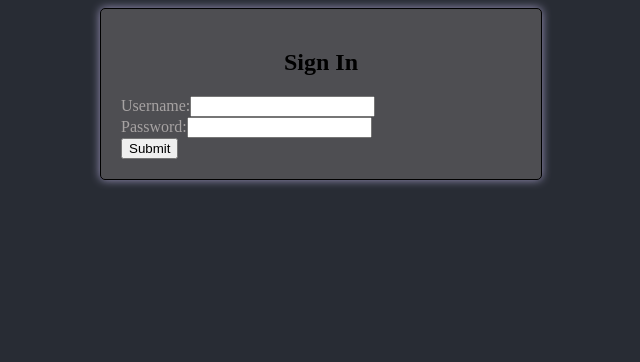
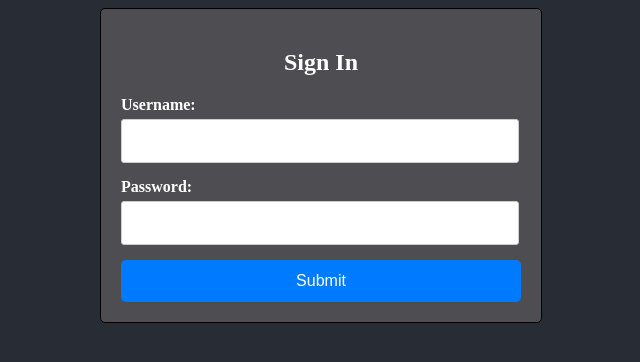
Before and after one commit to adelossantos06/phase4-project, a React (Create React App) app in the folder client/: page /signin in a window 1280 px wide. Shown: the top 362 px of the page, without its empty margins (319-959 px from the left). Built offline with nearby package versions, Linux system fonts and the light colour scheme.

Commit message:
add css to signIn.js

```diff
--- a/client/src/components/SignIn.css
+++ b/client/src/components/SignIn.css
@@ -1,11 +1,11 @@
 h2 {
     text-align: center;
     margin-bottom: 20px;
-    color: #black;
+    color: rgb(255, 255, 255);
 }
 
 label {
-    color: rgb(167, 163, 163);
+    color: rgb(255, 255, 255);
 }
 
 .container {
@@ -15,5 +15,49 @@ label {
     border: 1px solid black;
     border-radius: 5px;
     background-color: #4e4e52;
-    box-shadow: 0 0 10px rgb(155, 149, 187);
+
 }
+
+form {
+    display: flex;
+    flex-direction: column;
+}
+
+label {
+    display: flex;
+    font-weight: bold;
+    margin-bottom: 5px;
+}
+
+.usernameInput {
+    padding: 12px 20px;
+    margin-bottom: 15px;
+    border: 1px solid #ccc;
+    border-radius: 3px;
+    font-size: 16px;
+    width: 89%;
+}
+
+input[type="text"],
+input[type="password"] {
+    padding: 12px 20px;
+    margin-bottom: 15px;
+    border: 1px solid #ccc;
+    border-radius: 3px;
+    font-size: 16px;
+    width: 89%;
+}
+
+button[type="submit"] {
+    background-color: #007bff;
+    color: white;
+    border: none;
+    padding: 12px 20px;
+    border-radius: 5px;
+    cursor: pointer;
+    font-size: 16px;
+}
+
+button[type="submit"]:hover {
+    background-color: #0056b3;
+}
--- a/client/src/components/SignIn.js
+++ b/client/src/components/SignIn.js
@@ -9,7 +9,7 @@ function SignIn() {
     }
 
     const handleSubmit = (values) => {
-        console.log(values); // Replace with your form submission logic
+        console.log(values);
     };
 
     return (
@@ -23,11 +23,11 @@ function SignIn() {
                     <Form>
                         <div>
                             <label>Username:</label>
-                            <Field id="username" name="username" ></Field>
+                            <Field id="username" name="username" className="usernameInput"></Field>
                         </div>
                         <div>
                             <label>Password:</label>
-                            <Field id="username" name="username"></Field>
+                            <Field id="username" name="username" type="password" className="passwordInput"></Field>
                         </div>
                         <button type="submit">Submit</button>
                     </Form>
```
